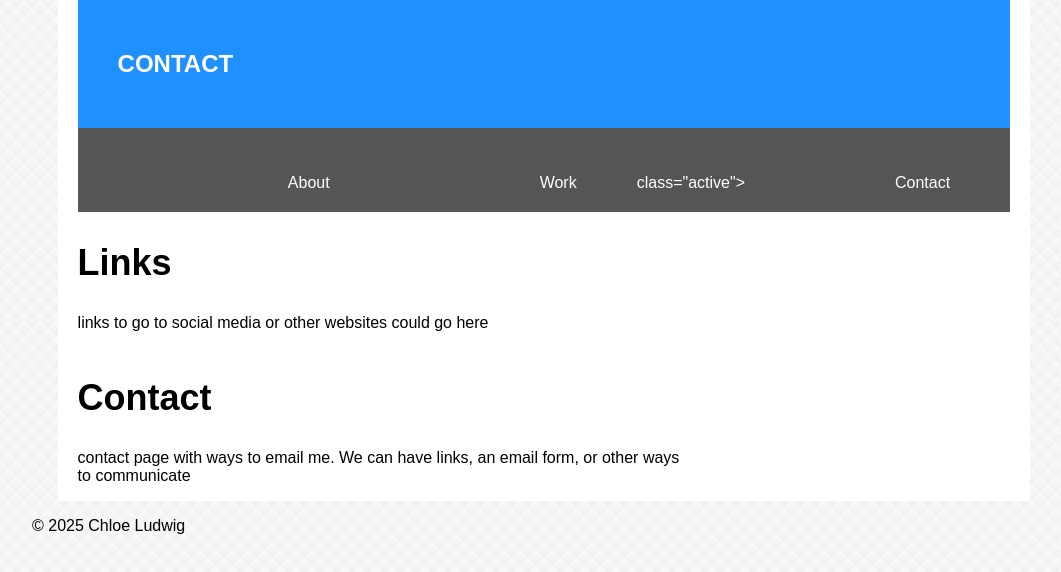
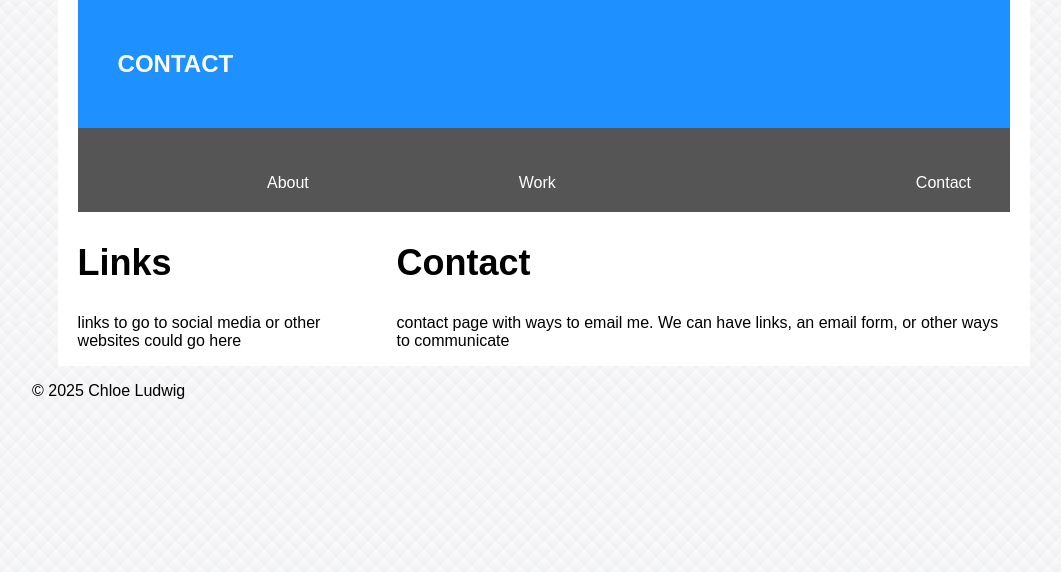
Before and after one commit to cludwig12/adpr-458_coding2, a plain HTML site: page Assignments/contact.html in a window 1280 px wide. Shown: the whole page, without its empty margins (96-1157 px from the left). Drawn offline with Linux system fonts and the light colour scheme; a web font is replaced by a local one.

Commit message:
contact page fixed

```diff
--- a/Assignments/contact.html
+++ b/Assignments/contact.html
@@ -18,11 +18,11 @@
             <ul class="menu-items">
                 <li><a href="index.html"></a>About</li>
                 <li><a href="work.html"></a>Work</li>
-                <li> class="active"><a href="contact.html"></a>Contact</li>
+                <li><a class="active"><a href="contact.html"></a>Contact</li>
             </ul>
         </nav>
 
-        <section class="col-span-8">
+        <section class="col-span-4">
             <h2>Links</h2>
             <p> links to go to social media or other websites could go here</p>
         </section>
```
